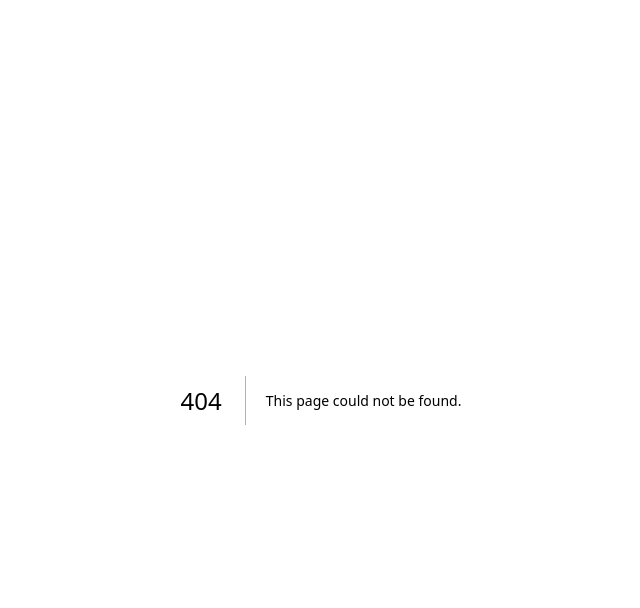
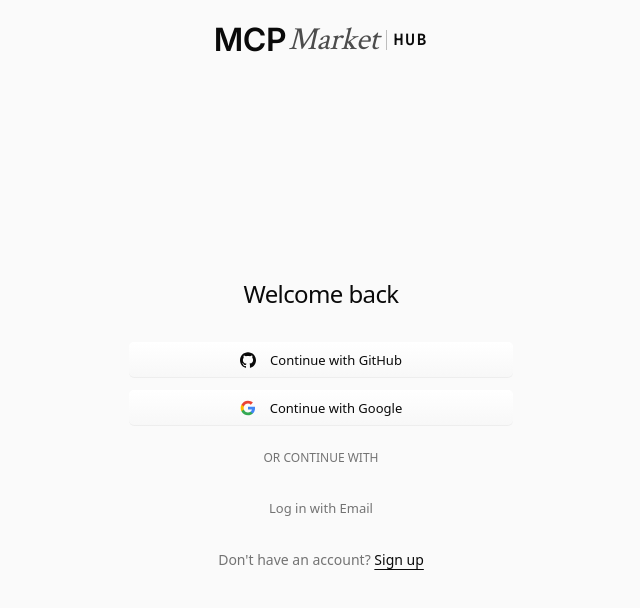
Before and after one commit to ttncode/marketplace-ui, a Next.js app: page /login in a window 1280 px wide. Before the commit this address had no page. Shown: the top 608 px of the page, without its empty margins (319-959 px from the left). Built offline with nearby package versions, Linux system fonts and the light colour scheme.

Commit message:
feat(auth): add login page (#113)
Serve /login and the app auth layout.

```diff
--- /dev/null
+++ b/src/app/(app-auth)/layout.tsx
@@ -0,0 +1,17 @@
+import type { Metadata } from "next";
+import { Crimson_Text } from "next/font/google";
+import styles from "@/components/sites/app-mcpmarket-com-ac75c135/shared/auth.module.css";
+
+// The app ships only the regular cut; its italic "Market" is the browser's synthesized oblique.
+const crimson = Crimson_Text({ variable: "--font-crimson", weight: "400", subsets: ["latin"] });
+
+export const metadata: Metadata = {
+  title: "MCPmarket",
+  description: "Store, version, and sync AI agent skills in the cloud",
+  icons: { icon: "/sites/app-mcpmarket-com-ac75c135/shared/favicon.svg" },
+};
+
+/** app.mcpmarket.com auth pages: no marketing chrome, the app's own tokens and fonts. */
+export default function AppAuthLayout({ children }: Readonly<{ children: React.ReactNode }>) {
+  return <div className={`${crimson.variable} ${styles.theme}`}>{children}</div>;
+}
--- /dev/null
+++ b/src/app/(app-auth)/login/page.tsx
@@ -0,0 +1,13 @@
+import { AuthShell } from "@/components/sites/app-mcpmarket-com-ac75c135/shared/AuthShell";
+import { validateRedirectPath } from "@/components/sites/app-mcpmarket-com-ac75c135/shared/redirect";
+import { LoginForm } from "@/components/sites/app-mcpmarket-com-ac75c135/login-7e93fba0/LoginForm";
+
+export default async function LoginPage({ searchParams }: PageProps<"/login">) {
+  const { redirectTo, error } = await searchParams;
+  const redirect = validateRedirectPath(typeof redirectTo === "string" ? redirectTo : undefined);
+  return (
+    <AuthShell redirect={redirect}>
+      <LoginForm redirect={redirect} callbackFailed={error === "auth_callback_failed"} />
+    </AuthShell>
+  );
+}
--- /dev/null
+++ b/src/components/sites/app-mcpmarket-com-ac75c135/login-7e93fba0/LoginForm.tsx
@@ -0,0 +1,72 @@
+"use client";
+
+import { useState } from "react";
+import {
+  AuthButton,
+  AuthError,
+  AuthHeading,
+  Field,
+  OrDivider,
+  SIMULATED_REQUEST_MS,
+  SwitchLink,
+} from "@/components/sites/app-mcpmarket-com-ac75c135/shared/controls";
+import { OAuthButtons } from "@/components/sites/app-mcpmarket-com-ac75c135/shared/OAuthButtons";
+import { loginHeading, redirectQuery } from "@/components/sites/app-mcpmarket-com-ac75c135/shared/redirect";
+
+const CALLBACK_FAILED_MESSAGE = "Sign-in could not be completed. Please try again.";
+// The clone has no accounts, so every sign-in ends in the source's wrong-credentials message.
+const INVALID_CREDENTIALS_MESSAGE = "Invalid email or password";
+
+interface LoginFormProps {
+  readonly redirect: string;
+  readonly callbackFailed: boolean;
+}
+
+export function LoginForm({ redirect, callbackFailed }: LoginFormProps) {
+  const [emailOpen, setEmailOpen] = useState(false);
+  const [submitting, setSubmitting] = useState(false);
+  const [error, setError] = useState<string | null>(callbackFailed ? CALLBACK_FAILED_MESSAGE : null);
+
+  const handleSubmit = (event: React.FormEvent<HTMLFormElement>) => {
+    event.preventDefault();
+    setError(null);
+    setSubmitting(true);
+    window.setTimeout(() => {
+      setError(INVALID_CREDENTIALS_MESSAGE);
+      setSubmitting(false);
+    }, SIMULATED_REQUEST_MS);
+  };
+
+  return (
+    <div>
+      <AuthHeading>{loginHeading(redirect)}</AuthHeading>
+      <AuthError message={error} />
+      <div className="space-y-6">
+        <OAuthButtons />
+        <OrDivider />
+        {emailOpen ? (
+          <form onSubmit={handleSubmit} className="space-y-4">
+            <Field
+              id="email"
+              label="Email"
+              type="email"
+              placeholder="you@example.com"
+              required
+              autoComplete="email"
+              autoFocus
+            />
+            <Field id="password" label="Password" type="password" required autoComplete="current-password" />
+            <AuthButton variant="default" type="submit" disabled={submitting}>
+              {submitting ? "Signing in..." : "Sign in"}
+            </AuthButton>
+          </form>
+        ) : (
+          <AuthButton variant="ghost" onClick={() => setEmailOpen(true)}>
+            Log in with Email
+          </AuthButton>
+        )}
+      </div>
+      <SwitchLink prompt="Don't have an account?" label="Sign up" href={`/signup${redirectQuery(redirect)}`} />
+    </div>
+  );
+}
```
